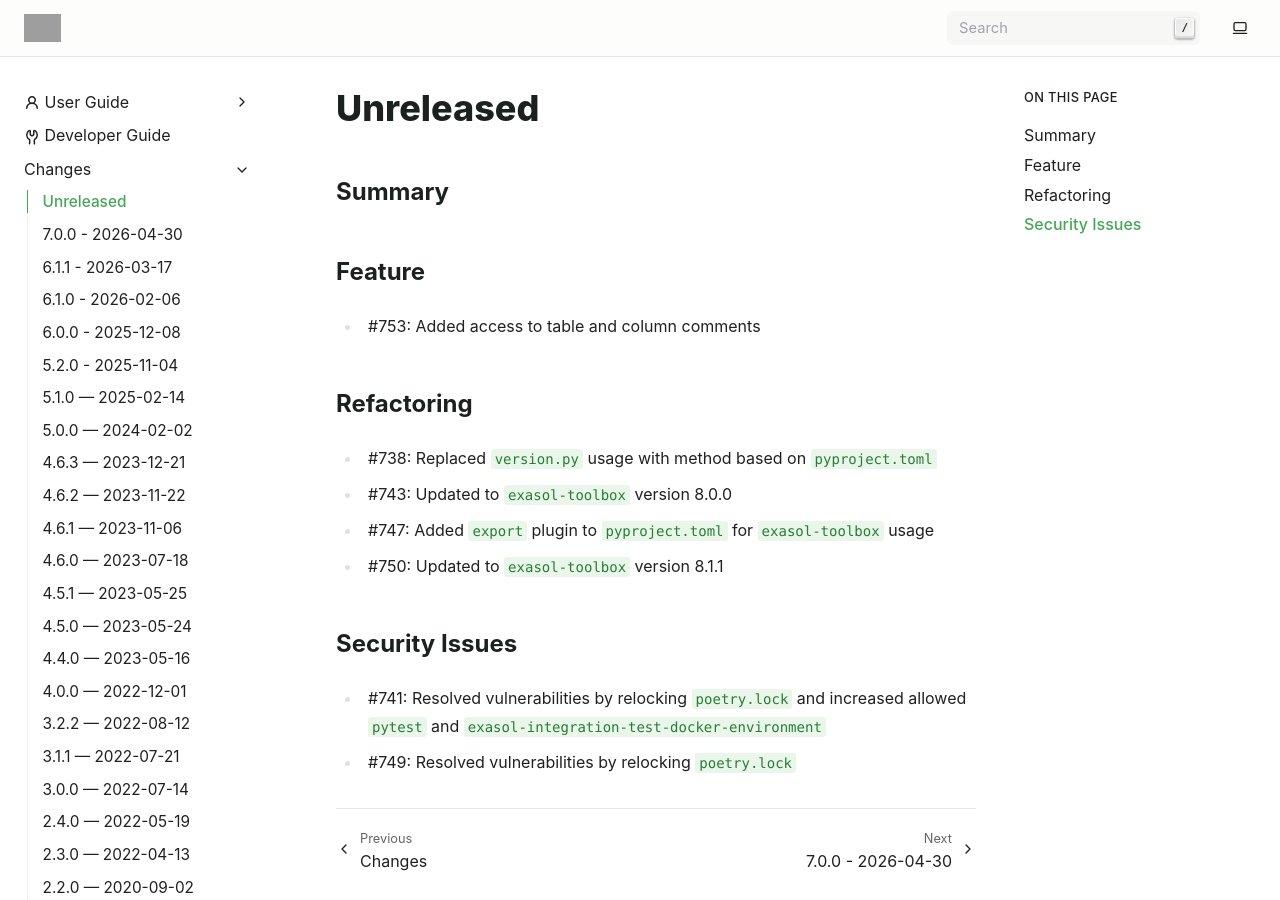
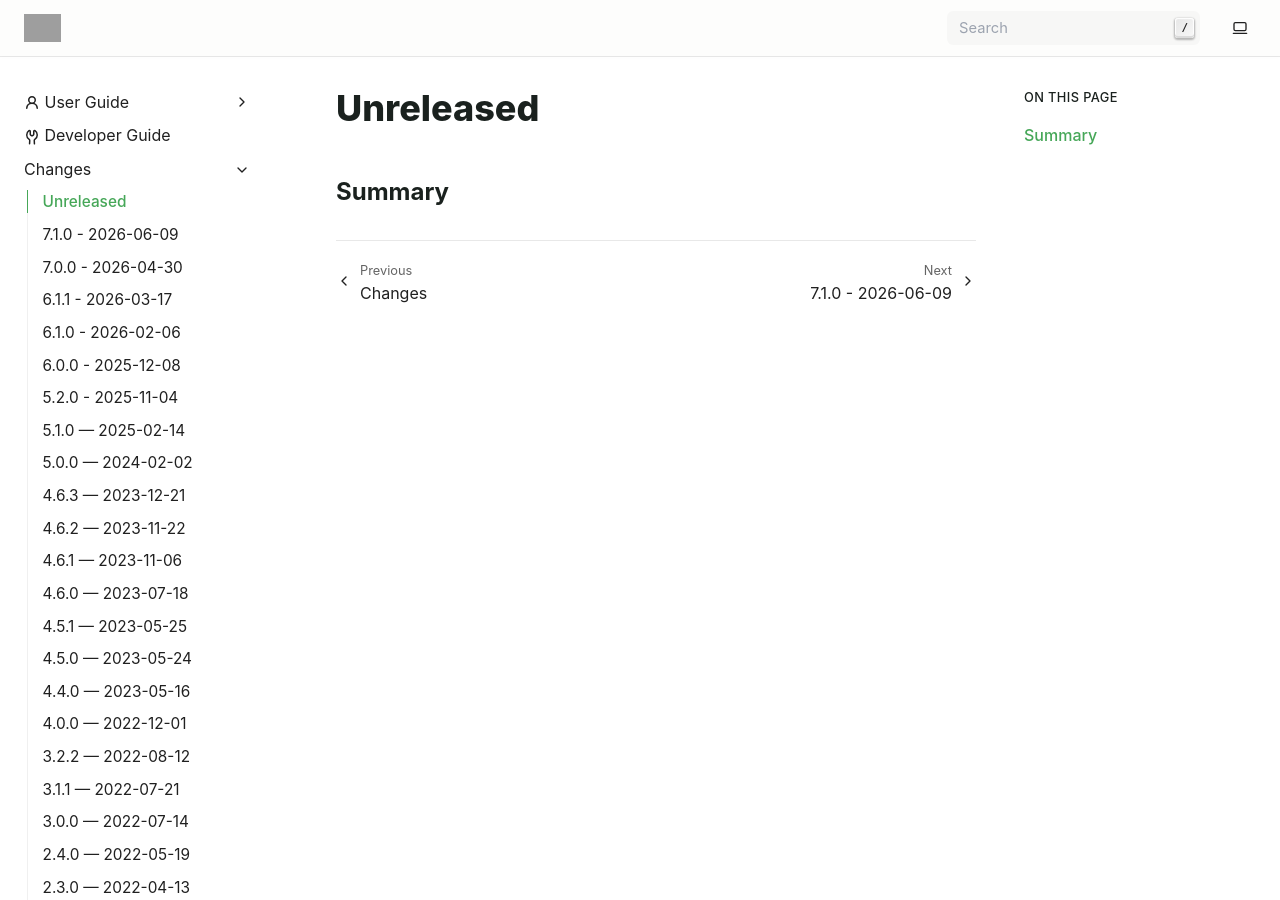
Before and after one commit to exasol/sqlalchemy-exasol, a Sphinx documentation site: the page built from doc/changes/unreleased.md, in a window 1280 px wide and 900 px high. Built offline with Sphinx 7.4.7, drawn with Linux system fonts in a browser that asks for light colours; grey boxes are pictures that could not be loaded.

```diff
--- a/doc/changes/unreleased.md
+++ b/doc/changes/unreleased.md
@@ -1,19 +1,3 @@
 # Unreleased
 
 ## Summary
-
-## Feature
-
-* #753: Added access to table and column comments
-
-## Refactoring
-
-* #738: Replaced `version.py` usage with method based on `pyproject.toml`
-* #743: Updated to `exasol-toolbox` version 8.0.0
-* #747: Added `export` plugin to `pyproject.toml` for `exasol-toolbox` usage
-* #750: Updated to `exasol-toolbox` version 8.1.1
-
-## Security Issues
-
-* #741: Resolved vulnerabilities by relocking `poetry.lock` and increased allowed `pytest` and `exasol-integration-test-docker-environment`
-* #749: Resolved vulnerabilities by relocking `poetry.lock`
--- a/pyproject.toml
+++ b/pyproject.toml
@@ -1,6 +1,6 @@
 [project]
 name = "sqlalchemy_exasol"
-version = "7.0.0"
+version = "7.1.0"
 description = "EXASOL dialect for SQLAlchemy"
 authors = [
     { name = "Exasol AG", email = "opensource@exasol.com" },
```
Also changed, not shown: doc/changes/changelog.md (+2 -0 lines), doc/changes/changes_7.1.0.md (added, +48 -0 lines).
